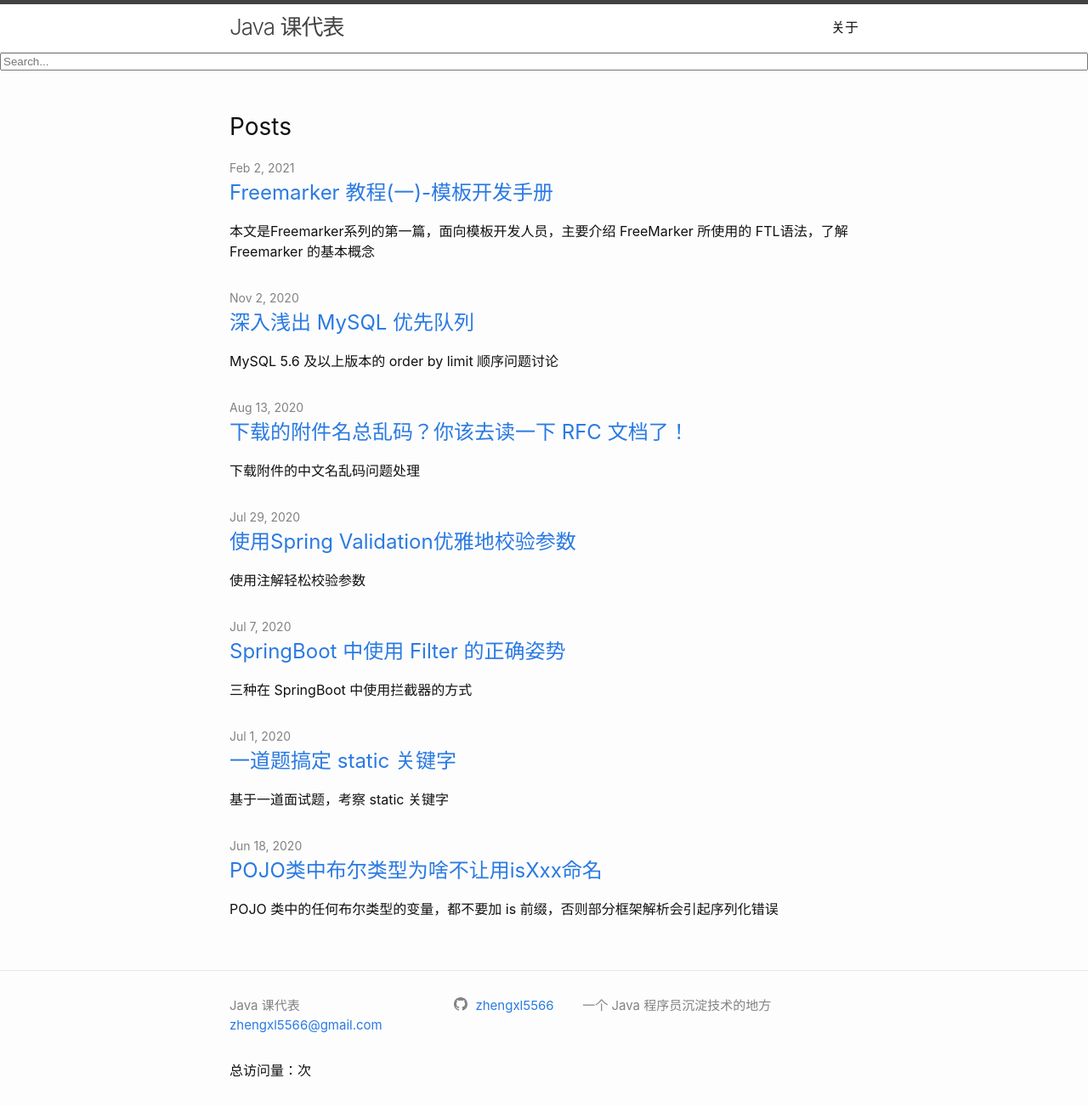
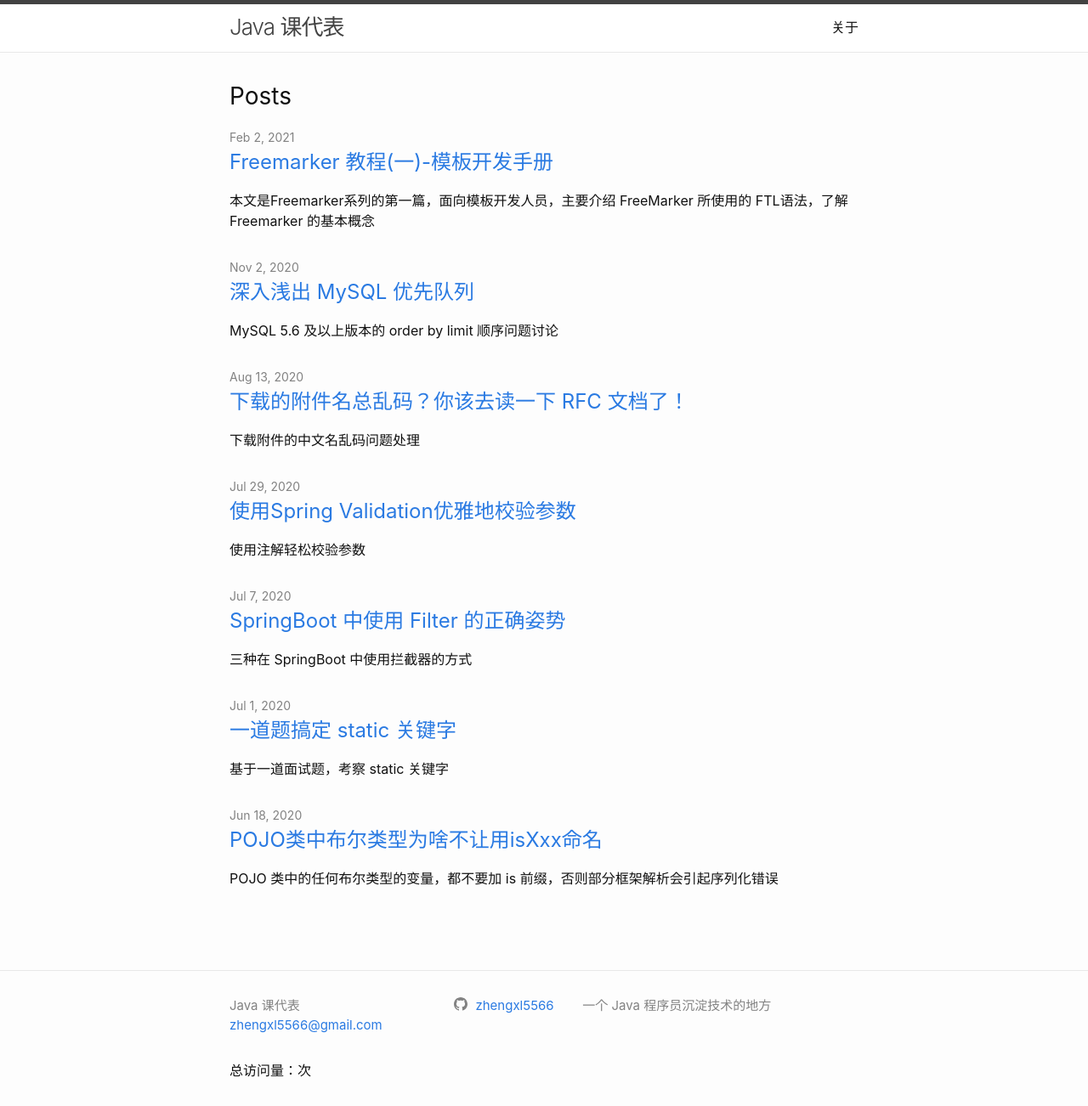
Before and after one commit to zhengxl5566/zhengxl5566.github.io, a Jekyll site: the page built from index.markdown, in a window 1280 px wide and 1302 px high. Shown: the whole window at 85% size. Built offline with Jekyll 4.4.1, drawn with Linux system fonts in a browser that asks for light colours; comment, search, counter and statistics services are not loaded.

Commit message:
去掉搜索框

```diff
--- a/_layouts/default.html
+++ b/_layouts/default.html
@@ -7,8 +7,8 @@
 
   {%- include header.html -%}
   <!-- HTML elements for search -->
-  <input type="text" id="search-input" placeholder="Search...">
-  <ul id="results-container"></ul>
+  <!-- <input type="text" id="search-input" placeholder="Search...">
+  <ul id="results-container"></ul> -->
 
 
 
```
